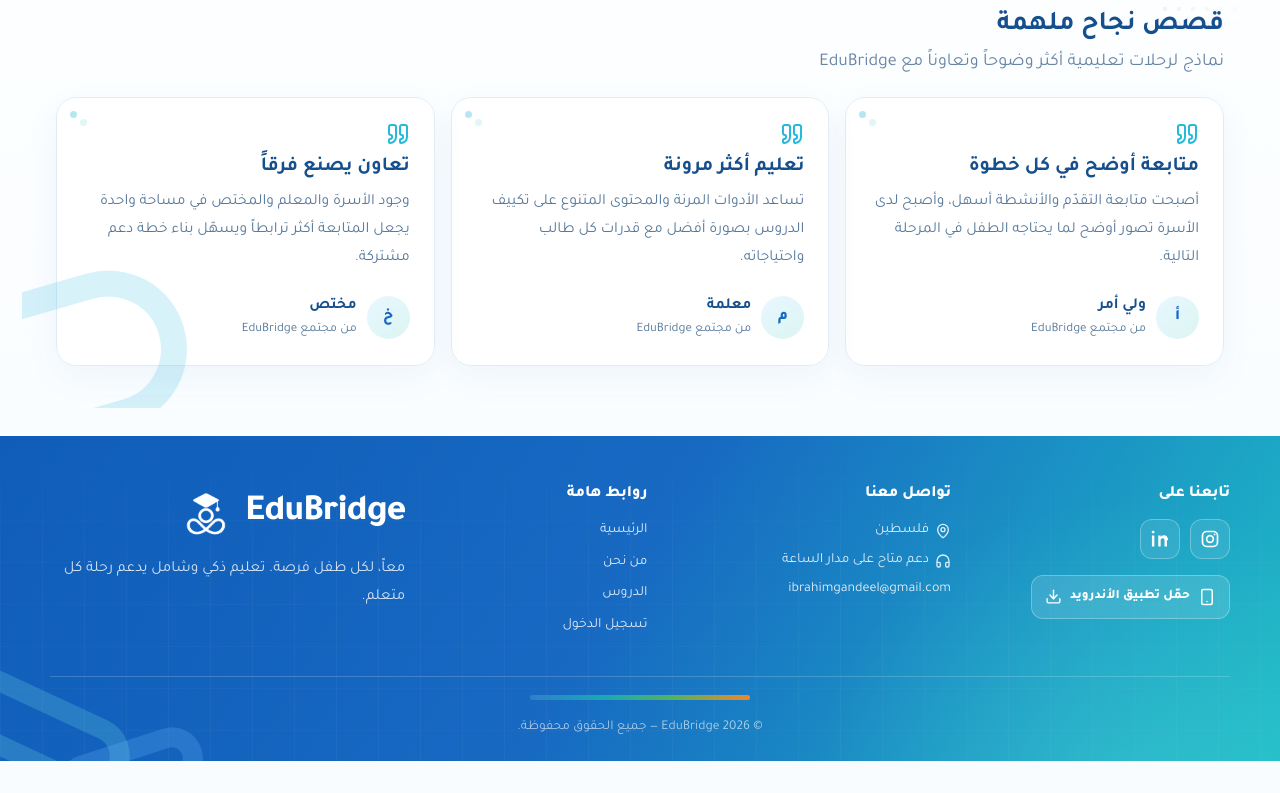
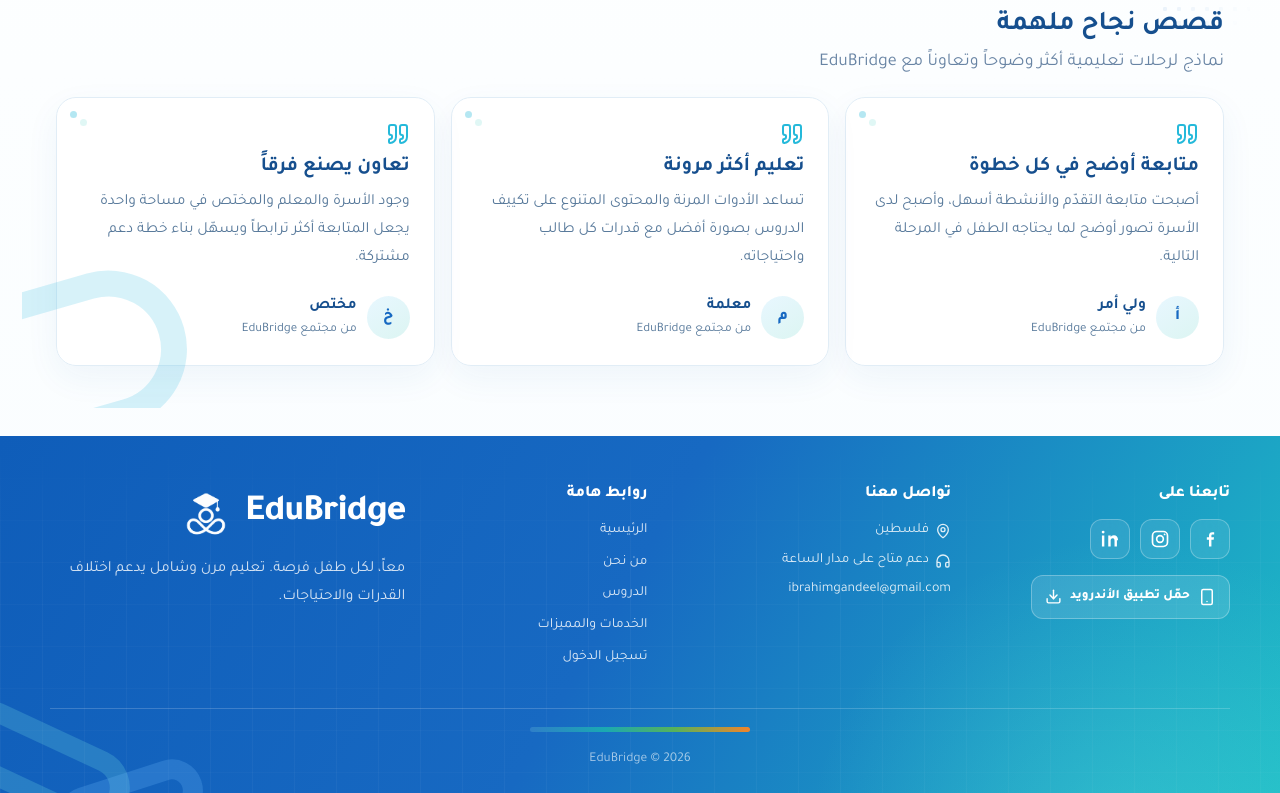
Before and after one commit to EduBridge-Team/EduBridge, a React (Vite) app in the folder edubridge-web/: page / in a window 1280 px wide. Shown: the part 2296-3089 px from the top of the page. Before the commit the page ends 3057 px from the top, so only its background shows below. Built offline with nearby package versions, Linux system fonts and the light colour scheme; no server answers; a web font is replaced by a local one.

Commit message:
feat: apply website feedback

```diff
--- a/edubridge-web/src/components/Footer.jsx
+++ b/edubridge-web/src/components/Footer.jsx
@@ -8,6 +8,14 @@ function InstagramIcon({ size = 20 }) {
       <rect x="3" y="3" width="18" height="18" rx="5" stroke="currentColor" strokeWidth="2" />
       <circle cx="12" cy="12" r="4" stroke="currentColor" strokeWidth="2" />
       <circle cx="17.5" cy="6.5" r="1.1" fill="currentColor" />
+    </svg>
+  )
+}
+
+function FacebookIcon({ size = 20 }) {
+  return (
+    <svg width={size} height={size} viewBox="0 0 24 24" fill="currentColor" aria-hidden="true">
+      <path d="M13.7 21v-8h2.7l.4-3h-3.1V8.1c0-.9.3-1.5 1.6-1.5H17V3.9c-.3 0-1.2-.1-2.3-.1-2.3 0-3.9 1.4-3.9 4v2.2H8.2v3h2.6v8h2.9Z" />
     </svg>
   )
 }
@@ -23,6 +31,7 @@ function LinkedinIcon({ size = 20 }) {
 const ANDROID_DOWNLOAD_URL = 'https://github.com/EduBridge-Team/EduBridge/releases/download/v1.10.0/app-release.apk'
 const LINKEDIN_URL = 'https://www.linkedin.com/company/%D8%AC%D8%B3%D8%B1-%D8%AA%D8%B9%D9%84%D9%8A%D9%85%D9%8A-edubridge/'
 const INSTAGRAM_URL = 'https://www.instagram.com/edu_bridge12?stkn=dDlmMTdnMnBrczB0'
+const FACEBOOK_URL = import.meta.env.VITE_FACEBOOK_URL || ''
 
 export default function Footer() {
   return (
@@ -36,7 +45,7 @@ export default function Footer() {
             <img className="brand-lockup-icon" src="/edubridge-icon.png" alt="" />
             <span className="brand-wordmark">EduBridge</span>
           </div>
-          <p>معاً، لكل طفل فرصة. تعليم ذكي وشامل يدعم رحلة كل متعلم.</p>
+          <p>معاً، لكل طفل فرصة. تعليم مرن وشامل يدعم اختلاف القدرات والاحتياجات.</p>
         </div>
 
         <div className="footer-column">
@@ -44,6 +53,7 @@ export default function Footer() {
           <Link to="/">الرئيسية</Link>
           <Link to="/about">من نحن</Link>
           <Link to="/lessons">الدروس</Link>
+          <a href="/#features">الخدمات والمميزات</a>
           <Link to="/login">تسجيل الدخول</Link>
         </div>
 
@@ -57,6 +67,7 @@ export default function Footer() {
         <div className="footer-column footer-follow">
           <h4>تابعنا على</h4>
           <div className="footer-socials" aria-label="حسابات EduBridge على شبكات التواصل">
+            {FACEBOOK_URL && <a href={FACEBOOK_URL} target="_blank" rel="noopener noreferrer" aria-label="EduBridge على Facebook"><FacebookIcon size={20} /></a>}
             <a href={INSTAGRAM_URL} target="_blank" rel="noopener noreferrer" aria-label="EduBridge على Instagram">
               <InstagramIcon size={20} />
             </a>
@@ -79,7 +90,7 @@ export default function Footer() {
       </div>
 
       <div className="footer-copy">
-        © 2026 EduBridge — جميع الحقوق محفوظة.
+        EduBridge © 2026
       </div>
     </footer>
   )
```
